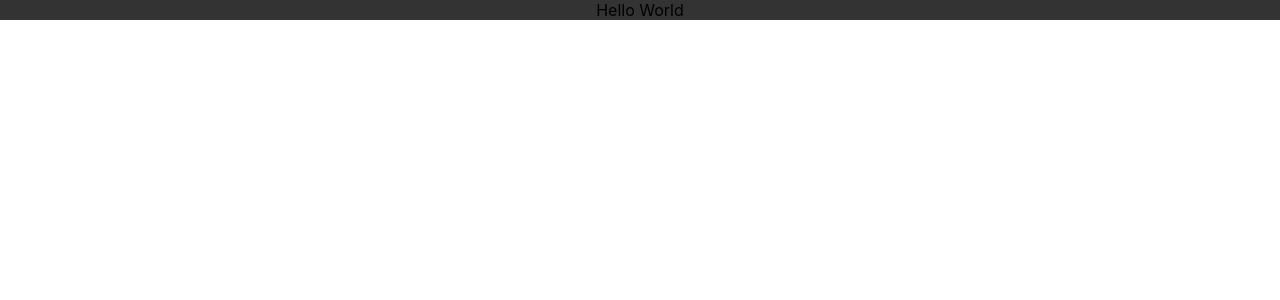
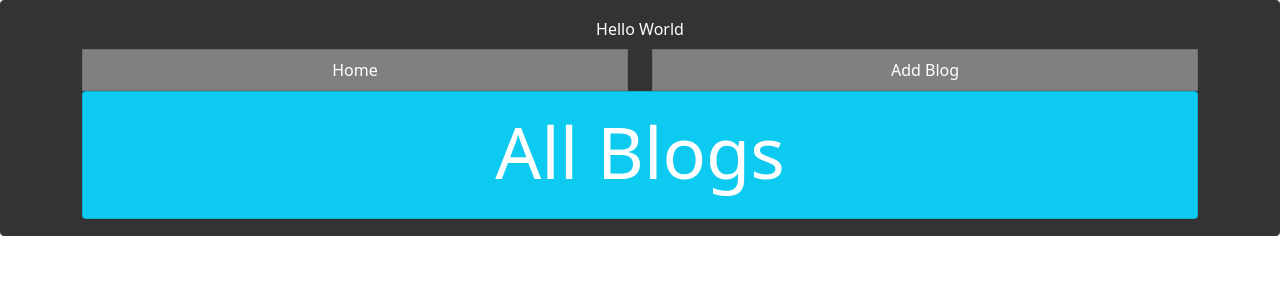
Before and after one commit to Basilleaf24/EverBlog_Frontend, a React (Create React App) app: page / in a window 1280 px wide. Shown: the top 300 px of the page. Built offline with nearby package versions, Linux system fonts and the light colour scheme.

Commit message:
Defining Routes

```diff
--- a/src/App.js
+++ b/src/App.js
@@ -1,16 +1,36 @@
 import './App.css';
-import { Card, CardTitle } from 'reactstrap';
+import { Card, CardTitle, Container , Row, Col } from 'reactstrap';
 import { ToastContainer } from 'react-toastify';
+import { BrowserRouter as Router, Route} from 'react-router-dom';
+import Menu from './components/Menu';
+import AllBlogs from './components/AllBlog';
+import AddBlog from './components/AddBlog';
+import UpdateBlog from './components/UpdateBlog';
 
 function App() {
   return (
     <div className="App">
       <Card body inverse style={{backgroundColor:'#333', borderColor:'#333'}}>
         <ToastContainer/>
-
-        <CardTitle>
-          Hello World
-        </CardTitle>
+        <Router>
+          <CardTitle className="sisplay-2">
+            Hello World
+          </CardTitle>
+          <Container>
+            <Row>
+              <Col>
+                <Menu/>
+              </Col>
+            </Row>
+            <Row>
+              <Col>
+                <Route path="/" component={AllBlogs} exact/>
+                <Route path="/add" component={AddBlog} exact/>
+                <Route path="/update" component={UpdateBlog} exact/>
+              </Col>
+            </Row>
+          </Container>
+        </Router>
       </Card>
     </div>
   );
--- /dev/null
+++ b/src/components/AddBlog.js
@@ -0,0 +1,11 @@
+import React from 'react';
+import { Card } from 'reactstrap';
+
+const AddBlog = ()=>{
+    return(
+        <Card>
+
+        </Card>
+    )
+}
+export default AddBlog
--- /dev/null
+++ b/src/components/AllBlog.js
@@ -0,0 +1,28 @@
+import { React, useState } from 'react';
+import { Card, CardTitle } from 'reactstrap';
+import Blog from './Blog';
+
+const AllBlogs = ()=>{
+
+    const [blogs, setBlogs] = useState([
+        {blogId:"12345", title:"Test", content:"Test content"}
+    ]);
+
+    return(
+        <Card body inverse color="info">
+            <CardTitle className="display-2">
+                All Blogs
+            </CardTitle>
+            {
+                blogs.length>0?
+                blogs.map((blog)=>{
+                    <Blog key={blog.blogId} blog={blog}/>
+                })
+                :
+                "No blogs available to display"
+            }
+        </Card>
+    )
+}
+
+export default AllBlogs;
--- /dev/null
+++ b/src/components/Blog.js
@@ -0,0 +1,27 @@
+import React from 'react';
+import { Card, CardBody, CardText, CardTitle, Container, Button } from 'reactstrap';
+import { Link } from 'react-router-dom';
+
+const Blog =({blog})=>{//blog property is got from AllBlog.js
+    return(
+        <Card body inverse color="info">
+            <CardBody>
+                <CardTitle className="font-weight-bold">
+                    {blog.title}
+                </CardTitle>
+
+                <CardText>{blog.content}</CardText>
+
+                <Container>
+                    <Link className="btn btn-primary" to="/update">
+                        Edit
+                    </Link>
+                    <Button>
+                        Delete
+                    </Button>
+                </Container>
+            </CardBody>
+        </Card>
+    )
+}
+export default Blog;
--- a/src/components/Menu.js
+++ b/src/components/Menu.js
@@ -1,14 +1,21 @@
 import React from 'react'
-import { ListGroup, Row } from 'reactstrap'
+import { ListGroup, Row, Col } from 'reactstrap'
+import {Link} from 'react-router-dom'
 
 const Menu = ()=>{
     return(
         <ListGroup>
             <Row>
                 <Col>
+                    <Link className="list-group-item" to="/" style={{backgroundColor:"gray", color:"white"}}>
+                        Home
+                    </Link>
                 </Col>
 
                 <Col>
+                    <Link className="list-group-item" to="/add" style={{backgroundColor:"gray", color:"white"}}>
+                        Add Blog
+                    </Link>
                 </Col>
             </Row>
         </ListGroup>
--- /dev/null
+++ b/src/components/UpdateBlog.js
@@ -0,0 +1,11 @@
+import React from 'react';
+import { Card } from 'reactstrap';
+
+const UpdateBlog = ()=>{
+    return(
+        <Card>
+
+        </Card>
+    )
+}
+export default UpdateBlog
--- a/src/index.js
+++ b/src/index.js
@@ -3,6 +3,7 @@ import ReactDOM from 'react-dom';
 import './index.css';
 import App from './App';
 import reportWebVitals from './reportWebVitals';
+import 'bootstrap/dist/css/bootstrap.min.css';
 
 ReactDOM.render(
   <React.StrictMode>
```
